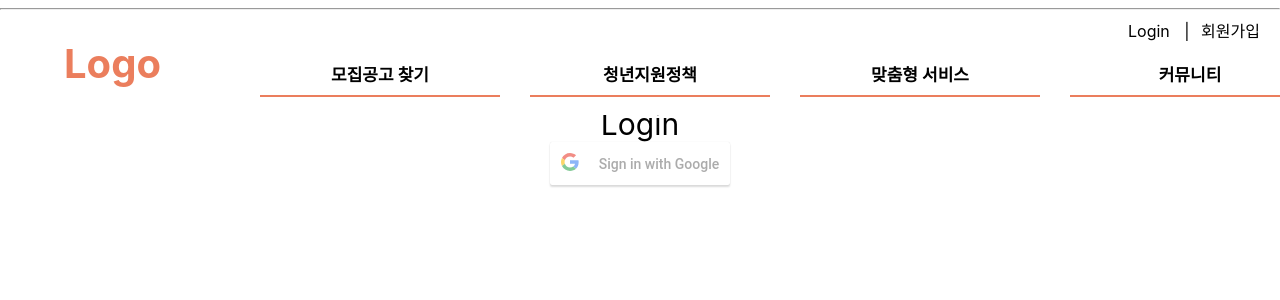
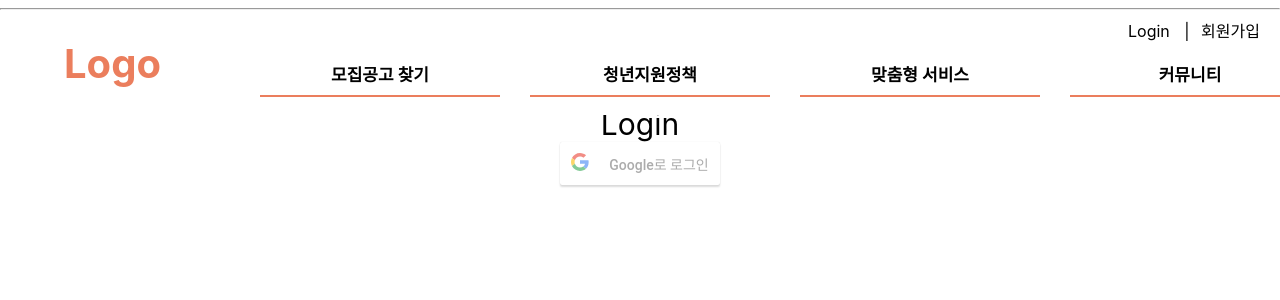
Before and after one commit to ITsTime-Itamin/23ideal-Frontend, a React (Create React App) app: page /Login in a window 1280 px wide. Shown: the top 300 px of the page. Built offline with nearby package versions, Linux system fonts and the light colour scheme.

Commit message:
chaeyeon: (II-12) modify google login button

```diff
--- a/src/components/GoogleButton.js
+++ b/src/components/GoogleButton.js
@@ -1,4 +1,4 @@
-import React, { cloneElement } from "react";
+import React from "react";
 import GoogleLogin from "react-google-login";
 
 const clientID = "508740843119-alvj4p7vgjqd8ge3k4cvog00gmhak18e.apps.googleusercontent.com";
@@ -25,6 +25,7 @@ export default function GoogleButton({onSocial}) {
         <div>
             <GoogleLogin
                 clientId={clientID}
+                buttonText="Google로 로그인"
                 responseType={"id_token"}
                 onSuccess={onSuccess}
                 onFailure={onFailure}/>
--- a/src/components/Login.js
+++ b/src/components/Login.js
@@ -6,10 +6,7 @@ const Login=()=>{
             <div style={{fontSize:"30px"}}>
                 Login
             </div>
-
             <GoogleButton/>
-
-
         </div>
     )
 }
```
